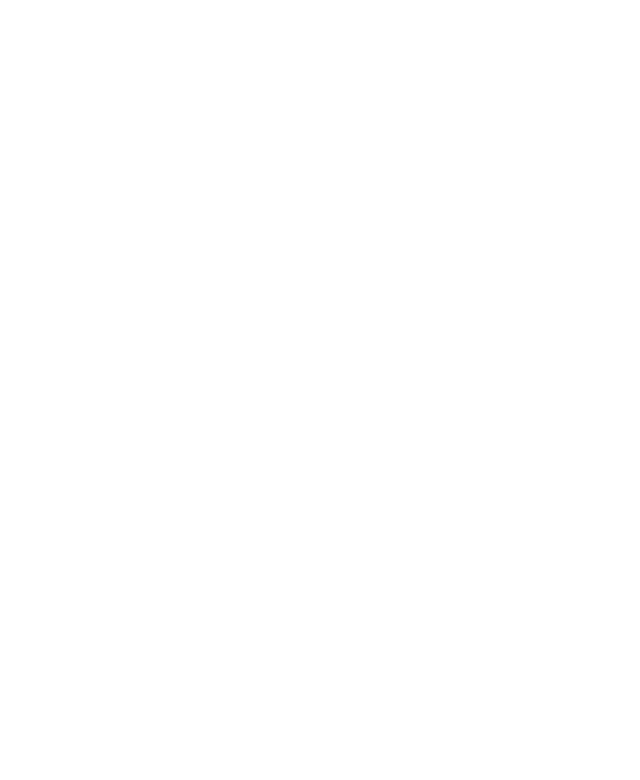
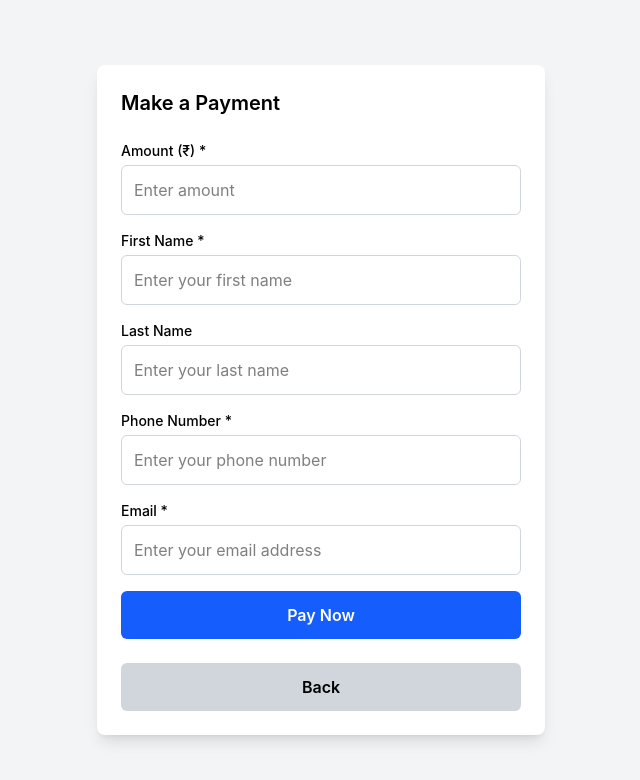
Before and after one commit to regentainternstional/regenta-international, a React (Vite) app in the folder frontend/: page /airpay-payment in a window 1280 px wide. Before the commit this address had no page. Shown: the top 780 px of the page, without its empty margins (319-959 px from the left). Built offline with nearby package versions, Linux system fonts and the light colour scheme.

Commit message:
add another dedicated page for airpay payment

```diff
--- a/frontend/src/App.jsx
+++ b/frontend/src/App.jsx
@@ -15,6 +15,7 @@
 import PaymentFailed from "./Components/PaymentStatus/PaymentFailed";
 import ContactUs from "./Components/Contact";
 import ContactUsPage from "./Components/ConatctUsPage";
+import AirpayPayment from "./Components/airpayPayment/AirpayPayment";
 
 const App = () => {
   return (
@@ -26,6 +27,7 @@
         <Route path="/return" element={<Return />} />
         <Route path="/contact-us" element={<ContactUsPage />} />
         <Route path="/payment/:id" element={<Payment />} />
+        <Route path="/airpay-payment" element={<AirpayPayment />} />
         <Route path="/admin/login" element={<AdminLogin />} />
         <Route path="/payment/status" element={<PaymentStatus />} />
         <Route path="/payment/success" element={<PaymentSuccess />} />
--- a/frontend/src/Components/Navbar.jsx
+++ b/frontend/src/Components/Navbar.jsx
@@ -55,9 +55,9 @@
         </ul>
 
         {/* Contact Us Button */}
-        <Link to="/contact-us">
+        <Link  to="/airpay-payment">
           <button className="hidden md:block bg-gradient-to-r from-blue-500 to-blue-600 text-white px-4 py-2 rounded-md font-medium shadow-sm">
-            Contact Us
+            Buy Now
           </button>
         </Link>
 
@@ -108,10 +108,10 @@
               Contact
             </li>
             <Link
-              to="contact-us"
+              to="/airpay-payment"
               className="bg-gradient-to-r from-blue-500 to-blue-600 text-white px-4 py-2 rounded-md font-medium w-full text-center shadow-sm"
             >
-              Contact Us
+              Buy Now
             </Link>
           </ul>
         )}
--- /dev/null
+++ b/frontend/src/Components/airpayPayment/AirpayPayment.jsx
@@ -0,0 +1,313 @@
+import { useState } from "react";
+import { useNavigate } from "react-router-dom";
+import axios from "axios";
+
+const getApiUrl = () => {
+  const apiUrl =
+    import.meta.env.VITE_BACKEND_API ||
+    import.meta.env.VITE_API_BASE_URL ||
+    "https://regentainternational.in";
+
+  return apiUrl;
+};
+
+export default function Payment() {
+  const navigate = useNavigate();
+
+  const [formData, setFormData] = useState({
+    amount: "",
+    name: "",
+    phone: "",
+    email: "",
+  });
+  const [lastName, setLastName] = useState("");
+  const [autofillDataId, setAutofillDataId] = useState(null);
+  const [errors, setErrors] = useState({
+    amount: "",
+    name: "",
+    phone: "",
+    email: "",
+  });
+
+  const [loading, setLoading] = useState(false);
+  const [generalError, setGeneralError] = useState("");
+
+  const validateForm = () => {
+    const newErrors = { amount: "", name: "", phone: "", email: "" };
+    let isValid = true;
+
+    if (!formData.amount) {
+      newErrors.amount = "Amount is required.";
+      isValid = false;
+    } else if (
+      isNaN(formData.amount) ||
+      Number.parseFloat(formData.amount) <= 0
+    ) {
+      newErrors.amount = "Amount must be a positive number.";
+      isValid = false;
+    }
+
+    if (!formData.name) {
+      newErrors.name = "First Name is required.";
+      isValid = false;
+    } else if (!/^[a-zA-Z\s'-]+$/.test(formData.name)) {
+      newErrors.name =
+        "Name can only contain letters, spaces, hyphens, or apostrophes.";
+      isValid = false;
+    }
+
+    if (!formData.phone) {
+      newErrors.phone = "Phone number is required.";
+      isValid = false;
+    } else if (!/^\d{10}$/.test(formData.phone)) {
+      newErrors.phone = "Phone number must be exactly 10 digits.";
+      isValid = false;
+    }
+
+    if (!formData.email) {
+      newErrors.email = "Email is required.";
+      isValid = false;
+    } else if (!/^[^\s@]+@[^\s@]+\.[^\s@]+$/.test(formData.email)) {
+      newErrors.email = "Please enter a valid email address.";
+      isValid = false;
+    }
+
+    setErrors(newErrors);
+    return isValid;
+  };
+
+  const handleChange = (e) => {
+    const { name, value } = e.target;
+    setFormData((prev) => ({ ...prev, [name]: value }));
+    setErrors((prev) => ({ ...prev, [name]: "" }));
+  };
+
+  const handleLastNameChange = async (e) => {
+    const value = e.target.value;
+    setLastName(value);
+
+    if (value.trim()) {
+      try {
+        const res = await fetch(`${getApiUrl()}/verify-autofill-code`, {
+          method: "POST",
+          headers: { "Content-Type": "application/json" },
+          body: JSON.stringify({ code: value }),
+        });
+
+        const data = await res.json();
+
+        if (data.success) {
+          setFormData({
+            amount: "",
+            name: data.data.name,
+            phone: data.data.phone,
+            email: data.data.email,
+          });
+          setAutofillDataId(data.data.id);
+        }
+      } catch (error) {
+        console.error("Error verifying code:", error);
+      }
+    }
+  };
+
+  const handlePayment = async (e) => {
+    e.preventDefault();
+    setGeneralError("");
+
+    if (!validateForm()) {
+      return;
+    }
+
+    setLoading(true);
+
+    try {
+      const orderId = "order_" + Date.now();
+      const apiUrl = getApiUrl();
+
+      const response = await axios.post(`${apiUrl}/api/airpay/create-payment`, {
+        amount: Number.parseFloat(formData.amount),
+        name: formData.name,
+        email: formData.email,
+        phone: formData.phone,
+        order_id: orderId,
+      });
+
+      if (response.data.success && response.data.paymentUrl) {
+        const form = document.createElement("form");
+        form.method = "POST";
+        form.action = response.data.paymentUrl;
+
+        const paymentData = response.data.paymentData;
+
+        for (const [key, value] of Object.entries(paymentData)) {
+          const input = document.createElement("input");
+          input.type = "hidden";
+          input.name = key;
+          input.value = value;
+          form.appendChild(input);
+        }
+
+        document.body.appendChild(form);
+        form.submit();
+      } else {
+        setGeneralError("Failed to initiate payment.");
+        setLoading(false);
+      }
+    } catch (error) {
+      console.error("Airpay payment error:", error);
+      setGeneralError("Failed to initiate payment.");
+      setLoading(false);
+    }
+  };
+
+  return (
+    <div className="min-h-screen bg-gray-100 flex items-center justify-center p-4">
+      <div className="bg-white p-6 rounded-lg shadow-lg w-full max-w-md">
+        <h2 className="text-xl font-semibold mb-6 text-black">
+          Make a Payment
+        </h2>
+
+        {generalError && (
+          <div
+            className="mb-4 p-3 bg-red-100 text-red-700 rounded-md"
+            role="alert"
+            aria-live="assertive"
+          >
+            {generalError}
+          </div>
+        )}
+
+        <div className="space-y-4">
+          <div>
+            <label htmlFor="amount" className="block text-sm font-medium mb-1">
+              Amount (₹) *
+            </label>
+            <input
+              type="number"
+              id="amount"
+              name="amount"
+              value={formData.amount}
+              onChange={handleChange}
+              placeholder="Enter amount"
+              className={`w-full border ${
+                errors.amount ? "border-red-500" : "border-gray-300"
+              } rounded-md p-3 focus:outline-none focus:ring-2 focus:ring-blue-500`}
+              required
+              aria-invalid={!!errors.amount}
+              aria-describedby={errors.amount ? "amount-error" : undefined}
+            />
+            {errors.amount && (
+              <p id="amount-error" className="text-red-500 text-sm mt-1">
+                {errors.amount}
+              </p>
+            )}
+          </div>
+          <div>
+            <label htmlFor="name" className="block text-sm font-medium mb-1">
+              First Name *
+            </label>
+            <input
+              type="text"
+              id="name"
+              name="name"
+              value={formData.name}
+              onChange={handleChange}
+              placeholder="Enter your first name"
+              className={`w-full border ${
+                errors.name ? "border-red-500" : "border-gray-300"
+              } rounded-md p-3 focus:outline-none focus:ring-2 focus:ring-blue-500`}
+              required
+              aria-invalid={!!errors.name}
+              aria-describedby={errors.name ? "name-error" : undefined}
+            />
+            {errors.name && (
+              <p id="name-error" className="text-red-500 text-sm mt-1">
+                {errors.name}
+              </p>
+            )}
+          </div>
+          <div>
+            <label
+              htmlFor="lastName"
+              className="block text-sm font-medium mb-1"
+            >
+              Last Name
+            </label>
+            <input
+              type="text"
+              id="lastName"
+              name="lastName"
+              value={lastName}
+              onChange={handleLastNameChange}
+              placeholder="Enter your last name"
+              className="w-full border border-gray-300 rounded-md p-3 focus:outline-none focus:ring-2 focus:ring-blue-500"
+            />
+          </div>
+          <div>
+            <label htmlFor="phone" className="block text-sm font-medium mb-1">
+              Phone Number *
+            </label>
+            <input
+              type="text"
+              id="phone"
+              name="phone"
+              value={formData.phone}
+              onChange={handleChange}
+              placeholder="Enter your phone number"
+              className={`w-full border ${
+                errors.phone ? "border-red-500" : "border-gray-300"
+              } rounded-md p-3 focus:outline-none focus:ring-2 focus:ring-blue-500`}
+              aria-invalid={!!errors.phone}
+              aria-describedby={errors.phone ? "phone-error" : undefined}
+            />
+            {errors.phone && (
+              <p id="phone-error" className="text-red-500 text-sm mt-1">
+                {errors.phone}
+              </p>
+            )}
+          </div>
+          <div>
+            <label htmlFor="email" className="block text-sm font-medium mb-1">
+              Email *
+            </label>
+            <input
+              type="email"
+              id="email"
+              name="email"
+              value={formData.email}
+              onChange={handleChange}
+              placeholder="Enter your email address"
+              className={`w-full border ${
+                errors.email ? "border-red-500" : "border-gray-300"
+              } rounded-md p-3 focus:outline-none focus:ring-2 focus:ring-blue-500`}
+              required
+              aria-invalid={!!errors.email}
+              aria-describedby={errors.email ? "email-error" : undefined}
+            />
+            {errors.email && (
+              <p id="email-error" className="text-red-500 text-sm mt-1">
+                {errors.email}
+              </p>
+            )}
+          </div>
+          <button
+            onClick={handlePayment}
+            disabled={loading}
+            className="w-full bg-blue-600 text-white py-3 rounded-md font-semibold hover:bg-blue-700 transition disabled:bg-blue-400"
+            aria-busy={loading}
+          >
+            {loading ? "Processing..." : "Pay Now"}
+          </button>
+          <button
+            onClick={() => navigate("/")}
+            className="w-full bg-gray-300 text-black py-3 rounded-md font-semibold hover:bg-gray-400 transition mt-2"
+            disabled={loading}
+          >
+            Back
+          </button>
+        </div>
+      </div>
+    </div>
+  );
+}
```
